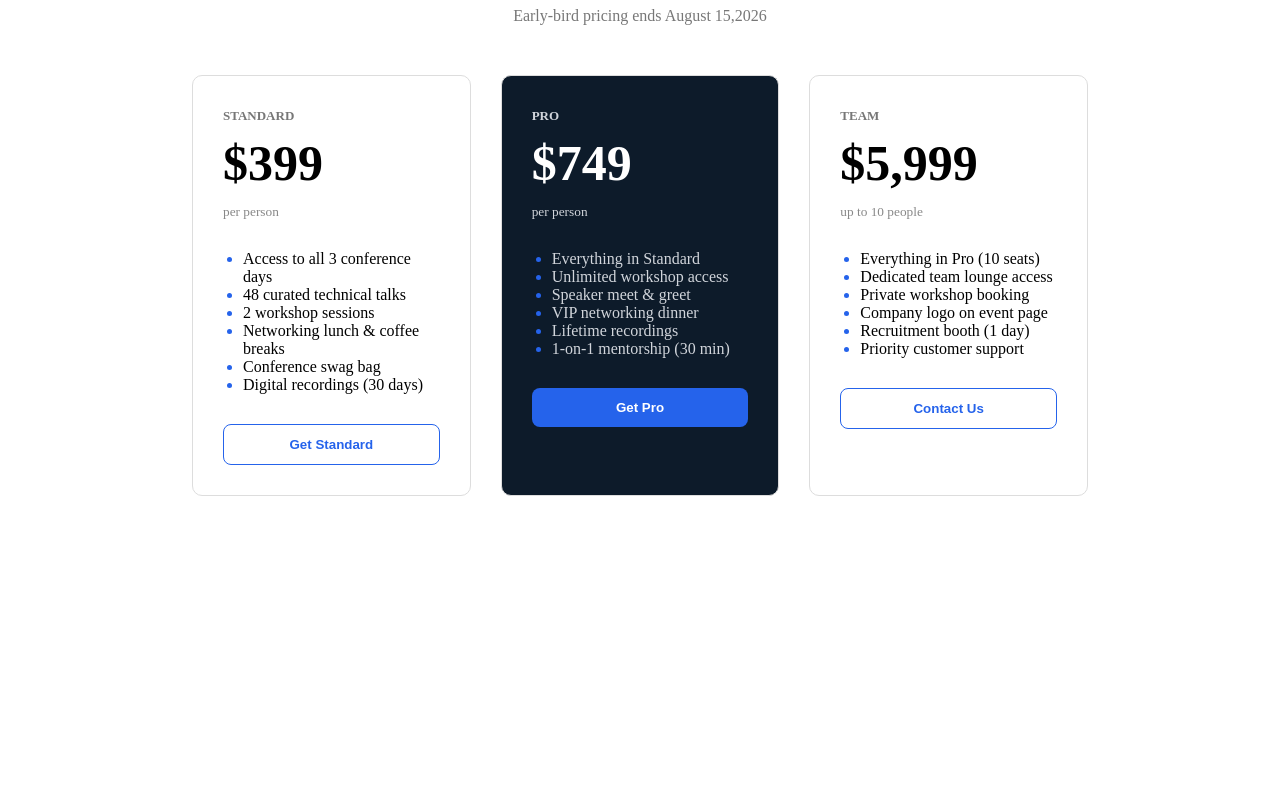
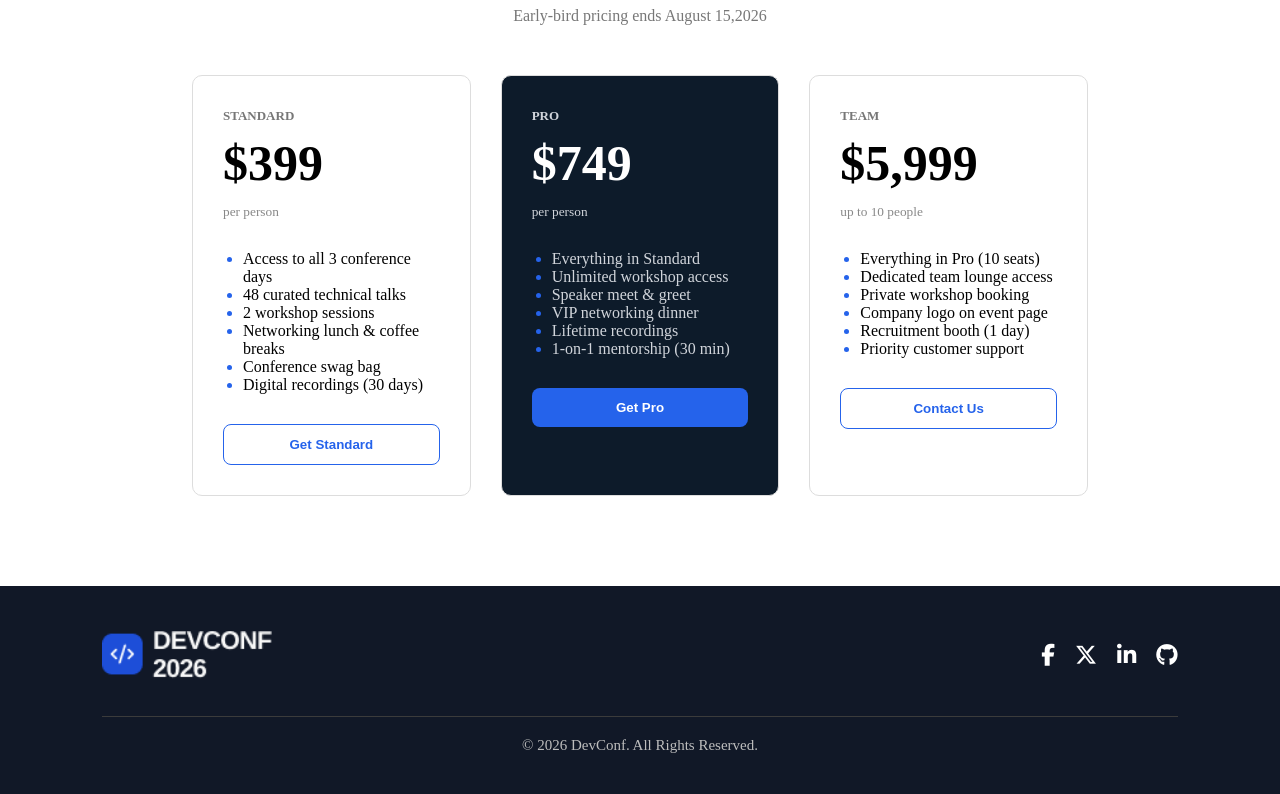
Before and after one commit to surjomitra72-ux/first-assignment, a plain HTML site: page index.html in a window 1280 px wide. Shown: the part 2165-2959 px from the top of the page. Before the commit the page ends 2751 px from the top, so only its background shows below. Drawn offline with Linux system fonts and the light colour scheme.

Commit message:
footer commit

```diff
--- a/index.html
+++ b/index.html
@@ -6,6 +6,8 @@
     <meta name="viewport" content="width=device-width, initial-scale=1.0">
     <title>first assignment</title>
     <link rel="stylesheet" href="./style.css">
+
+    <link rel="stylesheet" href="https://cdnjs.cloudflare.com/ajax/libs/font-awesome/6.7.2/css/all.min.css">
 </head>
 
 <body>
@@ -147,6 +149,33 @@
             </div>
         </div>
     </section>
+
+    <footer class="footer">
+
+        <div class="footer-top">
+
+            <!-- Logo -->
+            <div class="footer-logo">
+                <img src="./assets/footer-logo.png" alt="DevConf Logo">
+            </div>
+
+            <!-- Social Icons -->
+            <div class="social-links">
+                <a href="#"><i class="fa-brands fa-facebook-f"></i></a>
+                <a href="#"><i class="fa-brands fa-x-twitter"></i></a>
+                <a href="#"><i class="fa-brands fa-linkedin-in"></i></a>
+                <a href="#"><i class="fa-brands fa-github"></i></a>
+            </div>
+
+        </div>
+
+        <hr>
+
+        <p class="copyright">
+            © 2026 DevConf. All Rights Reserved.
+        </p>
+
+    </footer>
 </body>
 
 </html>
--- a/style.css
+++ b/style.css
@@ -220,3 +220,47 @@ header {
     color: white;
     border: none;
 }
+
+.footer{
+    background:#111827;
+    color:#fff;
+    padding:40px 8%;
+}
+
+.footer-top{
+    display:flex;
+    justify-content:space-between;
+    align-items:center;
+}
+
+.footer-logo img{
+    width:170px;
+   color: #b9820b;
+}
+
+.social-links{
+    display:flex;
+    gap:20px;
+}
+
+.social-links a{
+    color:#fff;
+    font-size:22px;
+}
+
+.social-links a:hover{
+    color: #fff;
+}
+
+.footer hr{
+    margin:30px 0 20px;
+    border:none;
+    height:1px;
+    background:#3b3b3b;
+}
+
+.copyright{
+    text-align:center;
+    color:#bdbdbd;
+    font-size:15px;
+}
```
